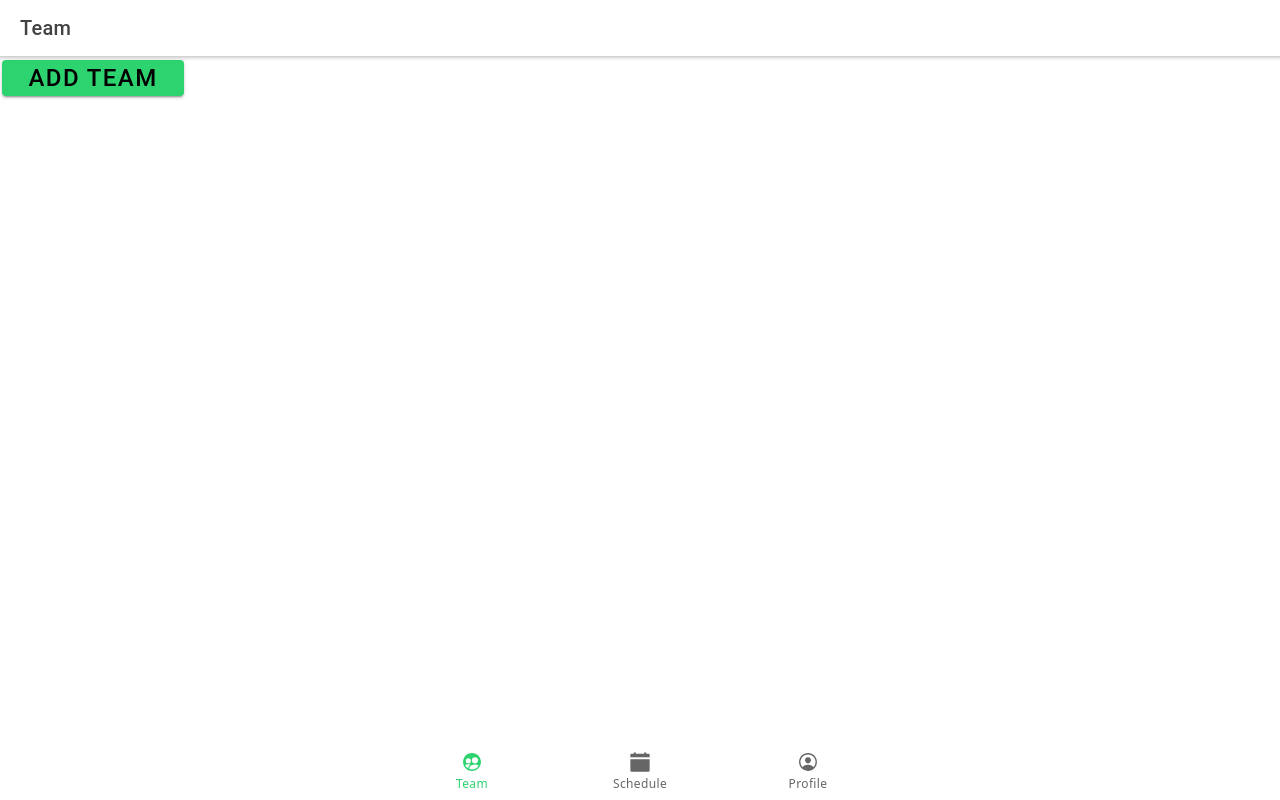
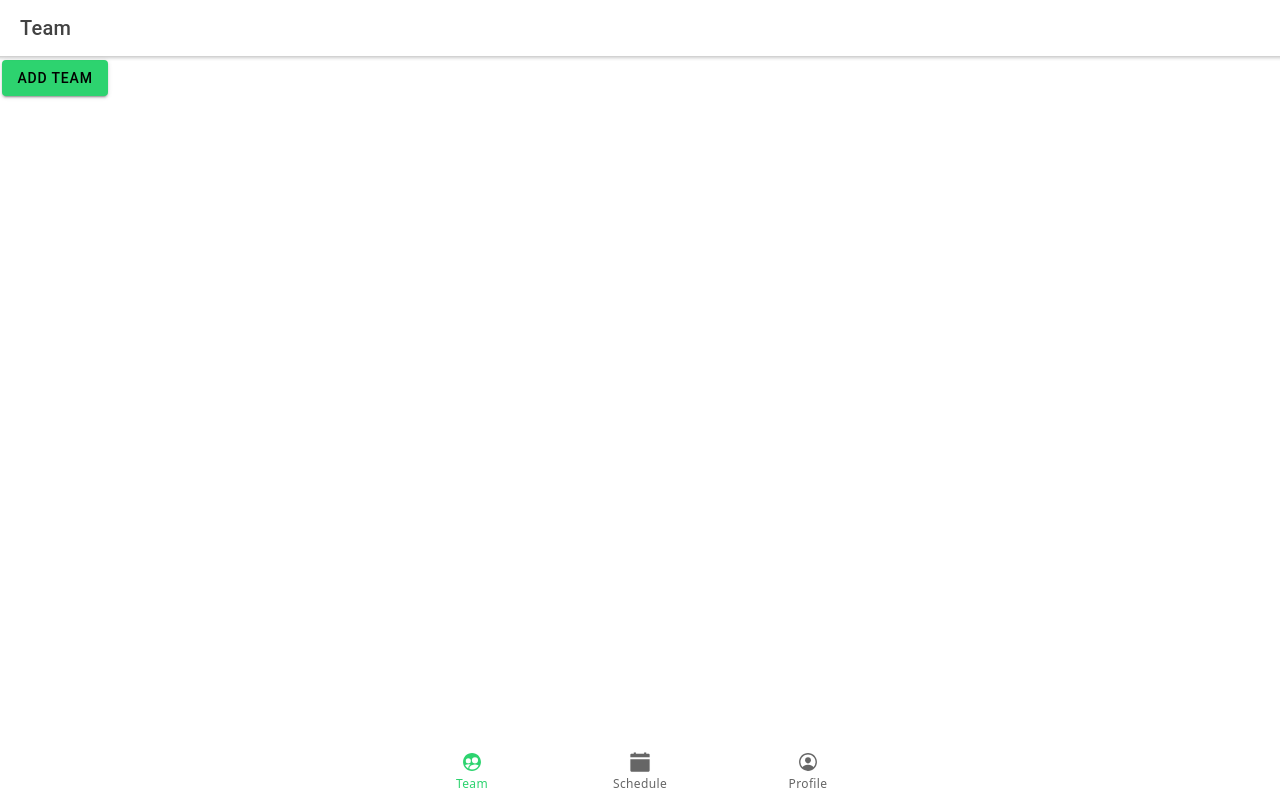
Before and after one commit to thisisdylandev/7sAnd15s, a React (Create React App) app: page /team in a window 1280 px wide. Built offline with nearby package versions, Linux system fonts and the light colour scheme.

Commit message:
feat: add capacitor for android and ios
used capacitor cli to add android and ios platforms, small linting fixes, removed bulma since
between Ionics components and TailwindCSS i did not need it

```diff
--- a/package.json
+++ b/package.json
@@ -3,9 +3,11 @@
   "version": "0.0.1",
   "private": true,
   "dependencies": {
+    "@capacitor/android": "^3.1.2",
     "@capacitor/app": "1.0.2",
     "@capacitor/core": "3.1.2",
     "@capacitor/haptics": "1.0.2",
+    "@capacitor/ios": "^3.1.2",
     "@capacitor/keyboard": "1.0.2",
     "@capacitor/status-bar": "1.0.2",
     "@craco/craco": "^6.2.0",
@@ -20,7 +22,6 @@
     "@types/react-dom": "^16.9.10",
     "@types/react-router": "^5.1.11",
     "@types/react-router-dom": "^5.1.7",
-    "bulma": "^0.9.3",
     "ionicons": "^5.4.0",
     "react": "^17.0.1",
     "react-dom": "^17.0.1",
--- a/src/pages/Team.tsx
+++ b/src/pages/Team.tsx
@@ -14,7 +14,7 @@ const Team: React.FC = () => {
             <IonTitle size="large">Team</IonTitle>
           </IonToolbar>
         </IonHeader>
-        <IonButton className="text-2xl">Add Team</IonButton>
+        <IonButton>Add Team</IonButton>
       </IonContent>
     </IonPage>
   );
--- a/tailwind.config.js
+++ b/tailwind.config.js
@@ -1,3 +1,4 @@
+/* eslint-disable no-undef */
 module.exports = {
   purge: [],
   darkMode: false, // or 'media' or 'class'
```
Also changed, not shown: 88 other files (tests, documents, lock files or other folders).
